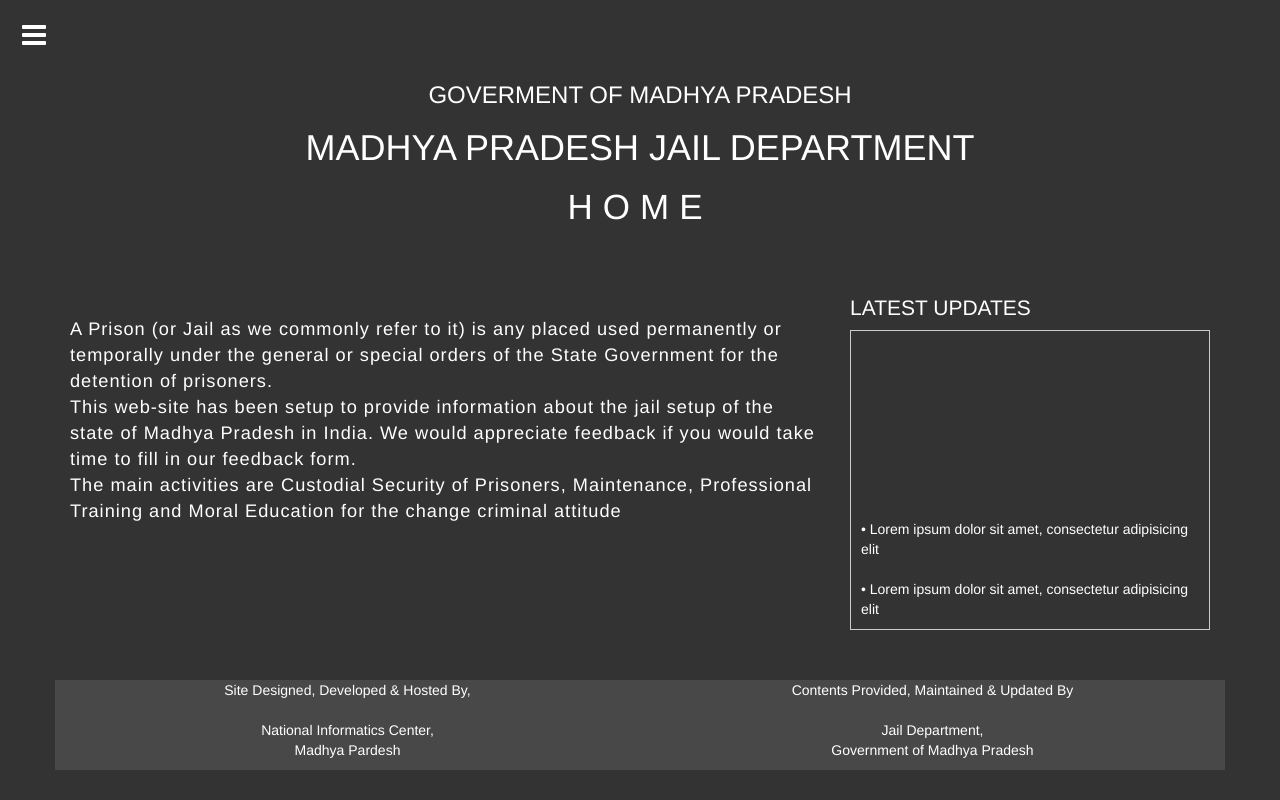
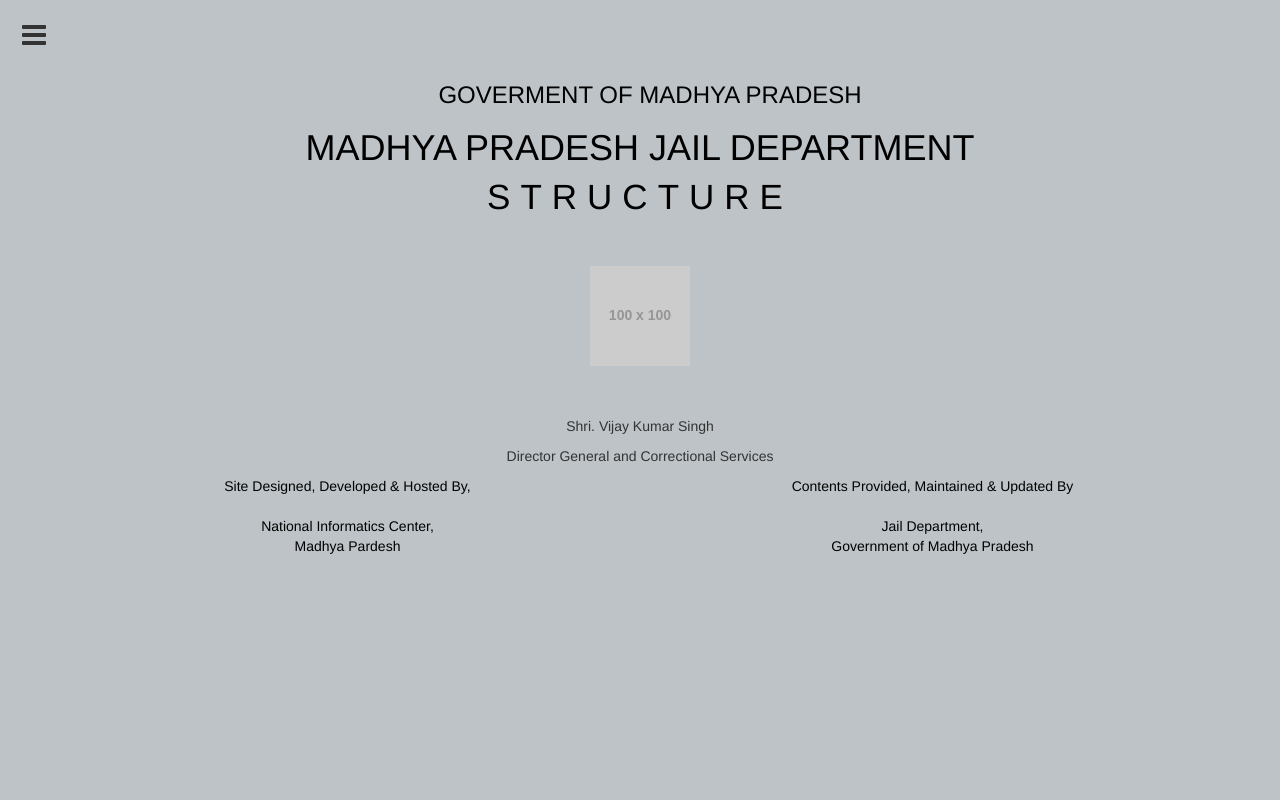
Before and after one commit to akashnikhra/mpjail, a plain HTML site: page structure.html in a window 1280 px wide. Drawn offline with nearby package versions, Linux system fonts and the light colour scheme; placeholder pictures from the web are drawn by us.

Commit message:
4th commit

```diff
--- a/css/style.css
+++ b/css/style.css
@@ -13,7 +13,7 @@
 }
 
 .page2{
-	background-color: #333;
+	background-color: #bdc3c7;
 }
 
 nav{
@@ -38,7 +38,7 @@ nav{
 	margin-left: 20px;
 }
 
-.btn-open{
+.btn-open-1{
 	border: none;
 	background-color: transparent;
 	color: white;
@@ -47,8 +47,16 @@ nav{
 	margin-top: 10px;
 }
 
-.btn-open:hover,
-.btn-open:active{
+.btn-open-2{
+	border: none;
+	background-color: transparent;
+	font-size: 2em;
+	margin-left: 10px;
+	margin-top: 10px;
+}
+
+.btn-open-1:hover,
+.btn-open-1:active{
 	background-color: transparent;
 	color: white;
 }
@@ -128,8 +136,25 @@ li:hover a.menu{
 	color: white;
 }
 
+.heading{
+	text-transform: uppercase;
+	color: black;
+}
+
+.head-2{
+	text-transform: uppercase;
+	color: black;
+}
+
+.title1{
+	color: white;
+	font-size: 2.5em;
+	text-transform: uppercase;
+	letter-spacing: 10px;
+}
+
 .title{
-	color: white;
+	color: black;
 	font-size: 2.5em;
 	text-transform: uppercase;
 	letter-spacing: 10px;
@@ -183,9 +208,17 @@ li:hover a.menu{
   height: 300px;
 }
 
-.footer{
+.img{
+	margin: 50px auto;
+}
+
+.footer1{
 	color: white;
 	background-color: rgba(255,255,255,0.1);
+}
+
+.footer{
+	color: black;
 }
 
 
--- a/structure.html
+++ b/structure.html
@@ -60,27 +60,16 @@
 			</li>
 		</ul>
 	</nav>
-	<a href="#" class="btn btn-default btn-open menu-toggle"><i class="fa fa-bars menu-toggle"></i></a>
+	<a href="#" class="btn btn-default btn-open-2 menu-toggle"><i class="fa fa-bars menu-toggle"></i></a>
 	<div class="container">
-		<h3 class="head1 text-center">Goverment of Madhya Pradesh</h3>
-		<h1 class="head text-center">Madhya Pradesh Jail Department</h1>
 		<div class="row">
-			<h4 class="title text-center">Home</h4>
-			<div class="col-md-8 home">
-				<p>A Prison (or Jail as we commonly refer to it) is any placed used permanently or temporally under the general or special orders of the State Government for the detention of prisoners.<br>This web-site has been setup to provide information about the jail setup of the state of Madhya Pradesh in India. We would appreciate feedback if you would take time to fill in our feedback form.<br>The main activities are Custodial Security of Prisoners, Maintenance, Professional Training and Moral Education for the change criminal attitude</p>
-			</div>
-			<div class="col-md-4 updates">
-			<h4 class="news">Latest Updates</h4>
-			<div class="marquee ver" data-direction='up' data-duration=10000>
-				<ul class="note">
-					<li class="notice"><a href="#">Lorem ipsum dolor sit amet, consectetur adipisicing elit</a></li>
-					<li class="notice"><a href="#">Lorem ipsum dolor sit amet, consectetur adipisicing elit</a></li>
-					<li class="notice"><a href="#">Lorem ipsum dolor sit amet, consectetur adipisicing elit</a></li>
-					<li class="notice"><a href="#">Lorem ipsum dolor sit amet, consectetur adipisicing elit</a></li>
-					<li class="notice"><a href="#">Lorem ipsum dolor sit amet, consectetur adipisicing elit</a></li>
-					<li class="notice"><a href="#">Lorem ipsum dolor sit amet, consectetur adipisicing elit</a></li>
-				</ul>
-				</div>
+			<h3 class="heading text-center">Goverment of Madhya Pradesh</h3>
+			<h1 class="head-2 text-center">Madhya Pradesh Jail Department</h1>
+			<h4 class="title text-center">structure</h4>
+			<div class="col-ms-12 text-center">
+				<img src="http://placehold.it/100x100" class="img-responsive img">
+				<p>Shri. Vijay Kumar Singh</p>
+				<p>Director General and Correctional Services</p>
 			</div>
 		</div>
 		<div class="row footer text-center">
```
Also changed, not shown: index.html (+3 -3 lines).
